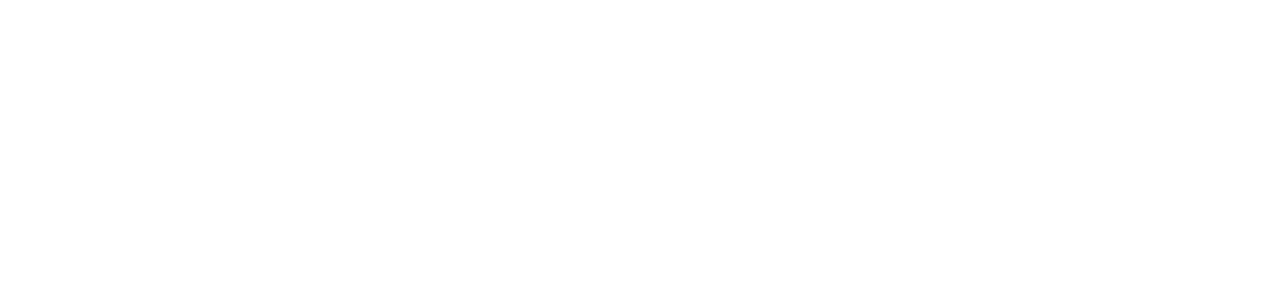
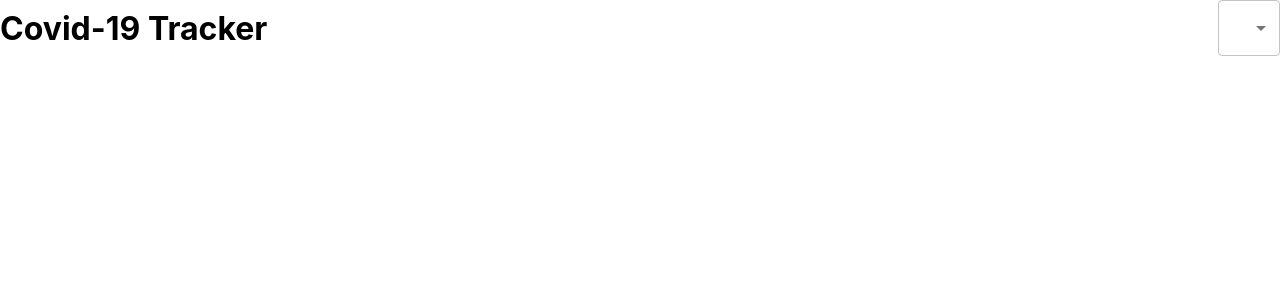
Before and after one commit to ToppHestmark/covid-19-tracker, a React (Create React App) app: page / in a window 1280 px wide. Shown: the top 300 px of the page. Built offline with nearby package versions, Linux system fonts and the light colour scheme.

Commit message:
added variable in the App and attatch it with the dropdown

```diff
--- a/package.json
+++ b/package.json
@@ -3,6 +3,8 @@
   "version": "0.1.0",
   "private": true,
   "dependencies": {
+    "@material-ui/core": "^4.11.0",
+    "@material-ui/icons": "^4.9.1",
     "@testing-library/jest-dom": "^4.2.4",
     "@testing-library/react": "^9.5.0",
     "@testing-library/user-event": "^7.2.1",
--- a/src/App.css
+++ b/src/App.css
@@ -0,0 +1,10 @@
+* {
+  margin: 0;
+}
+
+.app__header {
+  display: flex;
+  align-items: center;
+  margin-bottom: 20px;
+  justify-content: space-between;
+}
--- a/src/App.js
+++ b/src/App.js
@@ -1,10 +1,36 @@
-import React from 'react';
+import React, { useState } from 'react';
 import './App.css';
+import { MenuItem, FormControl, Select } from "@material-ui/core";
 
 function App() {
+  const [countries, setCountries] = useState([
+    'USA', 'INDIA', 'PAKISTAN'
+  ]);
+
   return (
     <div className="app">
+      <div className="app__header">
+      <h1>Covid-19 Tracker</h1>
+        <FormControl className="app__dropdown">
+          <Select
+            variant="outlined"
+            value="abc"
+            >
 
+            {
+              countries.map(country => (
+                <MenuItem value={country}> {country} </MenuItem>
+              ))
+            }
+
+            {/* <MenuItem value="worldwide">Worldwide</MenuItem>
+            <MenuItem value="worldwide">Option 1</MenuItem>
+            <MenuItem value="worldwide">Option 2</MenuItem>
+            <MenuItem value="worldwide">Option 3</MenuItem> */}
+
+          </Select>
+        </FormControl>
+      </div>
     </div>
   );
 }
```
Also changed, not shown: 1 other file (tests, documents, lock files or other folders).
